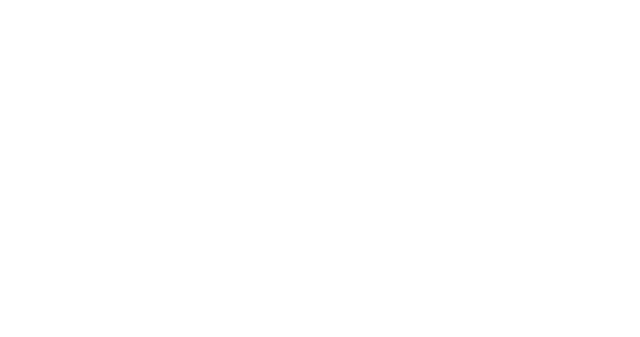
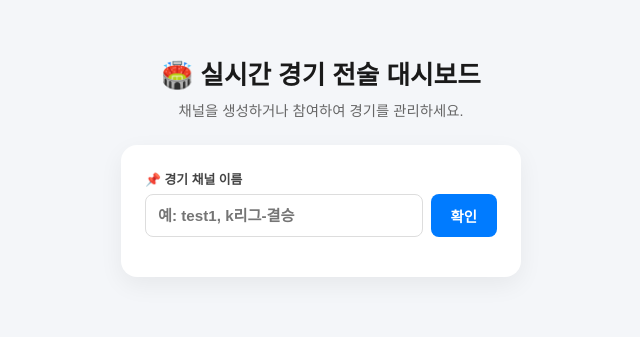
Before and after one commit to gaeriny/tactical-board-nuxt, a Nuxt app: page / in a window 1280 px wide. Before the commit this address had no page. Shown: the part 243-580 px from the top of the page, without its empty margins (319-959 px from the left). Built offline with nearby package versions, Linux system fonts and the light colour scheme; no server answers.

Commit message:
pages/index.vue 만들기

```diff
--- /dev/null
+++ b/pages/index.vue
@@ -0,0 +1,198 @@
+<template>
+  <div class="lobby-container">
+    <header class="lobby-header">
+      <h1>🏟️ 실시간 경기 전술 대시보드</h1>
+      <p class="subtitle">채널을 생성하거나 참여하여 경기를 관리하세요.</p>
+    </header>
+
+    <main class="lobby-card">
+      <div class="input-group">
+        <label for="channel-input">📌 경기 채널 이름</label>
+        <div class="search-box">
+          <input
+            id="channel-input"
+            type="text"
+            v-model.trim="channelName"
+            placeholder="예: test1, k리그-결승"
+            @keyup.enter="checkChannelExistence"
+          />
+          <button @click="checkChannelExistence" class="btn-primary">확인</button>
+        </div>
+      </div>
+
+      <transition name="fade">
+        <div v-if="channelStatus === 'exists'" class="status-zone setup-zone">
+          <div class="alert-msg success">🟢 가동 중인 채널을 찾았습니다!</div>
+
+          <div class="role-selector">
+            <label>진입 권한 선택</label>
+            <div class="role-btns">
+              <button @click="selectedRole = 'audience'" :class="{ active: selectedRole === 'audience' }">📺 관중 뷰</button>
+              <button @click="selectedRole = 'manager'" :class="{ active: selectedRole === 'manager' }">📋 감독 뷰</button>
+              <button @click="selectedRole = 'referee'" :class="{ active: selectedRole === 'referee' }">📯 심판 뷰</button>
+            </div>
+          </div>
+
+          <div v-if="selectedRole !== 'audience'" class="input-group password-group">
+            <label>🔑 보안 비밀번호</label>
+            <input type="password" v-model="passwordInput" placeholder="비밀번호를 입력하세요" @keyup.enter="enterChannel" />
+          </div>
+
+          <button @click="enterChannel" class="btn-action enter">🚪 채널 입장하기</button>
+        </div>
+
+        <div v-else-if="channelStatus === 'new'" class="status-zone setup-zone">
+          <div class="alert-msg info">✨ 개설 가능한 새로운 채널명입니다.</div>
+
+          <div class="input-group">
+            <label>📋 감독용 패스워드 설정</label>
+            <input type="password" v-model="newChannelPasswords.manager" placeholder="감독 진입 시 사용할 암호" />
+          </div>
+
+          <div class="input-group">
+            <label>📯 심판용 패스워드 설정</label>
+            <input type="password" v-model="newChannelPasswords.referee" placeholder="심판 진입 시 사용할 암호" />
+          </div>
+
+          <button @click="createNewChannel" class="btn-action create">➕ 새 경기 채널 개설</button>
+        </div>
+      </transition>
+    </main>
+  </div>
+</template>
+
+<script setup>
+import { ref, reactive } from 'vue'
+import { useRouter } from 'vue-router'
+
+const router = useRouter()
+const channelName = ref('')
+const channelStatus = ref('') // 'exists', 'new', ''
+const selectedRole = ref('audience')
+const passwordInput = ref('')
+
+// 새 채널 개설 시 설정할 비밀번호 바인딩
+const newChannelPasswords = reactive({
+  manager: '',
+  referee: ''
+})
+
+// useMatchFirebase 연동 로직 (프로젝트에 구현된 DB 가져오기 수식 호출)
+// 만약 composables 구조가 다르면 본인의 수집 패스로 교정하셔도 됩니다.
+import { database } from '@/plugins/firebase' // 예시 경로이며, 현재 쓰시는 firebase 레퍼런스를 참조하세요.
+import { ref as dbRef, get, set } from 'firebase/database'
+
+// 1. 해당 채널이 실시간 DB에 이미 파여있는지 확인
+const checkChannelExistence = async () => {
+  if (!channelName.value) return alert('채널명을 입력해 주세요!')
+
+  try {
+    const matchSnapshot = await get(dbRef(database, `matches/${channelName.value}`))
+
+    if (matchSnapshot.exists()) {
+      channelStatus.value = 'exists'
+    } else {
+      channelStatus.value = 'new'
+    }
+  } catch (err) {
+    console.error(err)
+    alert('채널 조회 중 에러가 발생했습니다.')
+  }
+}
+
+// 2. 신규 채널 생성 트랜잭션
+const createNewChannel = async () => {
+  if (!newChannelPasswords.manager || !newChannelPasswords.referee) {
+    return alert('감독 및 심판 비밀번호를 모두 지정해야 채널 개설이 가능합니다!')
+  }
+
+  const initialSchema = {
+    currentSport: 'soccer',
+    scores: { home: 0, away: 0 },
+    teamNames: { home: 'HOME', away: 'AWAY' },
+    players: [],
+    // 보안 패스워드 메타 데이터 내재화
+    passwords: {
+      manager: newChannelPasswords.manager,
+      referee: newChannelPasswords.referee
+    }
+  }
+
+  try {
+    await set(dbRef(database, `matches/${channelName.value}`), initialSchema)
+    alert(`🎉 [${channelName.value}] 채널이 성공적으로 개설되었습니다! 관중 모드로 자동 진입합니다.`)
+    router.push(`/match/${channelName.value}`)
+  } catch (err) {
+    alert('채널 개설 실패: ' + err.message)
+  }
+}
+
+// 3. 기존 채널 검증 후 맞춤형 입장 통로 핸들러
+const enterChannel = async () => {
+  if (selectedRole.value === 'audience') {
+    // 관중은 조건 없이 바로 진입
+    router.push(`/match/${channelName.value}`)
+    return
+  }
+
+  // 관리자용 비번 검증
+  try {
+    const pwdSnapshot = await get(dbRef(database, `matches/${channelName.value}/passwords`))
+    if (!pwdSnapshot.exists()) {
+      return alert('채널 보안 정보가 누락되었습니다. 새 방을 파주세요.')
+    }
+
+    const savedPasswords = pwdSnapshot.val()
+    const targetPassword = savedPasswords[selectedRole.value]
+
+    if (passwordInput.value === targetPassword) {
+      // 검증 성공 시 각각 감독뷰(/manager) 또는 심판뷰(/referee) 패스로 라우팅
+      router.push(`/match/${channelName.value}/${selectedRole.value}`)
+    } else {
+      alert('❌ 비밀번호가 올바르지 않습니다. 다시 확인해 주세요.')
+    }
+  } catch (err) {
+    alert('비밀번호 검증 과정 중 오류 발생')
+  }
+}
+</script>
+
+<style scoped>
+.lobby-container { min-height: 100vh; background-color: #f4f6f9; display: flex; flex-direction: column; align-items: center; justify-content: center; padding: 20px; box-sizing: border-box; font-family: sans-serif; }
+.lobby-header { text-align: center; margin-bottom: 25px; }
+.lobby-header h1 { font-size: 1.6rem; color: #1a1a1a; margin: 0 0 8px 0; font-weight: 800; }
+.lobby-header .subtitle { font-size: 0.9rem; color: #666; margin: 0; }
+
+.lobby-card { background: white; border-radius: 16px; padding: 24px; width: 100%; max-width: 400px; box-shadow: 0 8px 24px rgba(0,0,0,0.06); box-sizing: border-box; }
+.input-group { display: flex; flex-direction: column; gap: 6px; margin-bottom: 16px; width: 100%; }
+.input-group label { font-size: 0.8rem; font-weight: bold; color: #444; }
+
+.search-box { display: flex; gap: 8px; width: 100%; }
+.search-box input { flex: 1; padding: 12px; border: 1px solid #ddd; border-radius: 8px; font-size: 0.95rem; font-weight: bold; min-width: 0; }
+.search-box input:focus { border-color: #007bff; outline: none; }
+.btn-primary { background: #007bff; color: white; border: none; padding: 0 20px; border-radius: 8px; font-weight: bold; cursor: pointer; font-size: 0.9rem; flex-shrink: 0; }
+
+.status-zone { border-top: 1px dashed #e0e0e0; margin-top: 20px; padding-top: 20px; }
+.alert-msg { padding: 10px 12px; border-radius: 8px; font-size: 0.8rem; font-weight: bold; margin-bottom: 16px; text-align: center; }
+.alert-msg.success { background: #e8f5e9; color: #2e7d32; }
+.alert-msg.info { background: #e3f2fd; color: #0d47a1; }
+
+/* 권한 선택 탭 구조 */
+.role-selector { margin-bottom: 16px; }
+.role-selector label { font-size: 0.8rem; font-weight: bold; color: #444; display: block; margin-bottom: 6px; }
+.role-buttons { display: flex; gap: 6px; }
+.role-btns { display: flex; gap: 6px; width: 100%; }
+.role-btns button { flex: 1; padding: 10px 0; border: 1px solid #ddd; background: #f9f9f9; border-radius: 8px; font-size: 0.8rem; font-weight: bold; cursor: pointer; color: #555; }
+.role-btns button.active { background: #333; color: white; border-color: #333; }
+
+.password-group input { padding: 11px; border: 1px solid #ddd; border-radius: 8px; font-size: 0.9rem; }
+
+.btn-action { width: 100%; padding: 14px 0; border: none; border-radius: 8px; font-weight: bold; font-size: 0.95rem; cursor: pointer; color: white; margin-top: 10px; }
+.btn-action.enter { background-color: #222; }
+.btn-action.create { background-color: #2e7d32; }
+.btn-action:active { transform: scale(0.99); opacity: 0.9; }
+
+/* 트랜지션 모션 효과 */
+.fade-enter-active, .fade-leave-active { transition: opacity 0.25s ease; }
+.fade-enter-from, .fade-leave-to { opacity: 0; }
+</style>
```
